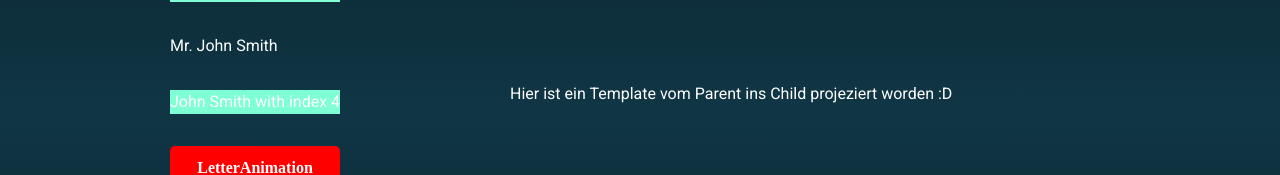
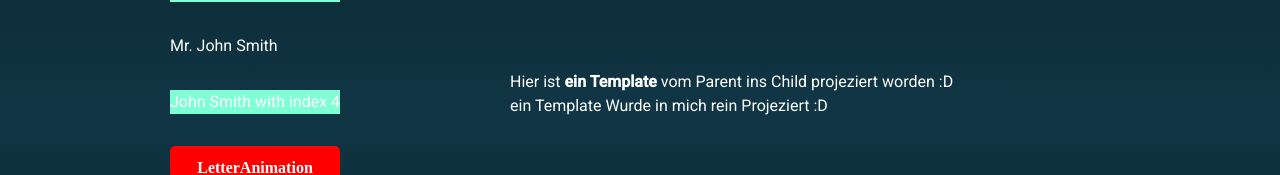
Before and after one commit to L0ki7778/freeTrial-certivicates.dev, an Angular app: page / in a window 1280 px wide. Shown: the part 274-449 px from the top of the page. Built offline with nearby package versions, Linux system fonts and the light colour scheme.

Commit message:
added contentChild() example

```diff
--- a/src/app/components/hero/hero.component.html
+++ b/src/app/components/hero/hero.component.html
@@ -18,6 +18,6 @@
         </button>
     </div>
     <ng-tools class="w-1/2">
-        Hier ist ein Template vom Parent ins Child projeziert worden :D
+       <div> Hier ist <b #test>ein Template</b> vom Parent ins Child projeziert worden :D</div>
     </ng-tools>
 </div>
--- a/src/app/components/ng-tools/ng-tools.component.html
+++ b/src/app/components/ng-tools/ng-tools.component.html
@@ -1 +1,5 @@
 <ng-content></ng-content>
+
+<div>
+    {{infoContent().nativeElement.textContent}} Wurde in mich rein Projeziert :D
+</div>
--- a/src/app/components/ng-tools/ng-tools.component.ts
+++ b/src/app/components/ng-tools/ng-tools.component.ts
@@ -1,4 +1,4 @@
-import { Component } from '@angular/core';
+import { Component, contentChild, ElementRef } from '@angular/core';
 
 @Component({
   selector: 'ng-tools',
@@ -7,5 +7,7 @@ import { Component } from '@angular/core';
   styleUrl: './ng-tools.component.scss'
 })
 export class NgToolsComponent {
+infoContent = contentChild.required<ElementRef>('test')
 
+constructor(){}
 }
```
